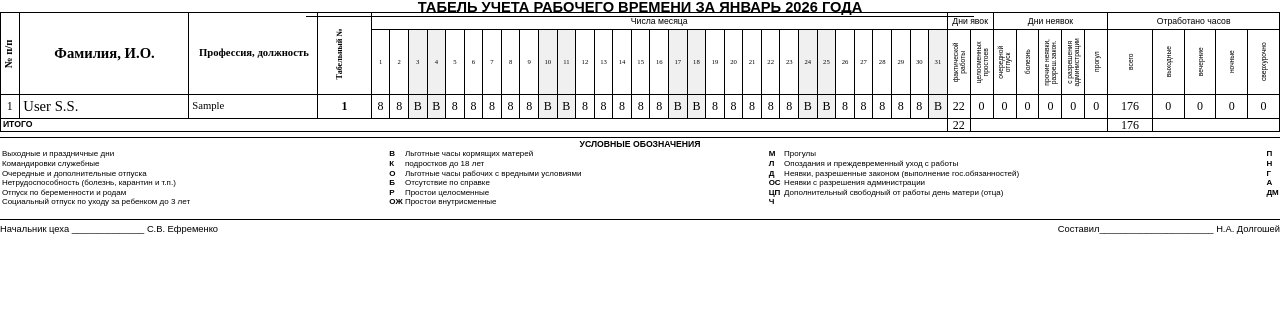
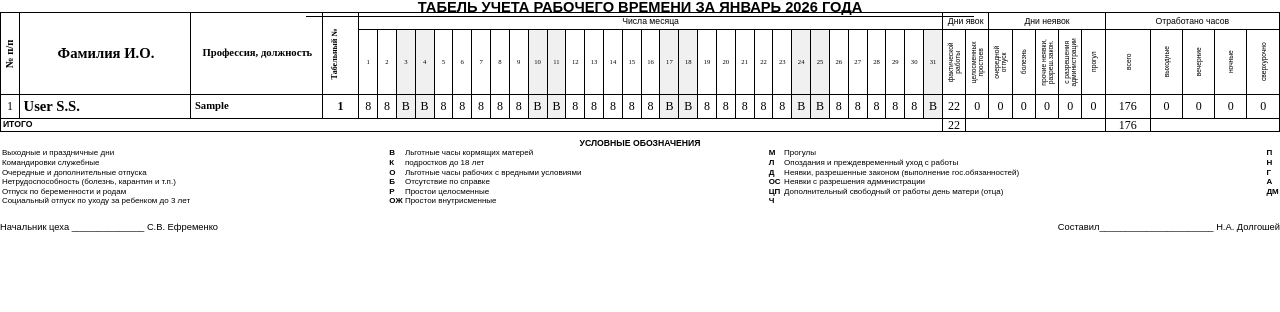
Before and after one commit to k1slee/worktime_tracking, a Django app: page /timesheet/print-monthly/ in a window 1280 px wide. Shown: the part 68-380 px from the top of the page. Run offline with Django 4.2, Linux system fonts and the light colour scheme; a user stored in the database is signed in; tables that the repository leaves empty hold one stand-in row (values such as "Sample post").

Commit message:
правки печатной формы

```diff
--- a/templates/timesheet/print_monthly_table.html
+++ b/templates/timesheet/print_monthly_table.html
@@ -156,8 +156,8 @@
 
     .col-employee-id {
         width: 8mm !important;
-        min-width: 12mm !important;
-        max-width: 12mm !important;
+        min-width: 8mm !important;
+        max-width: 8mm !important;
     }
 
     /* Колонки с днями - узкие */
@@ -338,7 +338,6 @@
     .legend {
         margin-top: 1.5mm;
         font-size: 6pt;
-        border-top: 0.5pt solid #000;
         padding-top: 0.5mm;
     }
 
@@ -377,7 +376,6 @@
         display: flex;
         justify-content: space-between;
         font-size: 7pt;
-        border-top: 0.5pt solid #000;
         padding-top: 1.5mm;
     }
 
@@ -501,7 +499,7 @@
                             <div style="transform: rotate(-90deg); transform-origin: center; font-size: 8pt; text-align: center; line-height: 1.1; white-space: nowrap; font-family: 'Times New Roman', serif;"><b>№ п/п</b></div>
                         </div>
                     </th>
-                    <th rowspan="3" class="col-name"style="font-family: 'Times New Roman', serif; font-size: 11pt;"><b>Фамилия, И.О.</b></th>
+                    <th rowspan="3" class="col-name"style="font-family: 'Times New Roman', serif; font-size: 11pt;"><b>Фамилия И.О.</b></th>
                     <th rowspan="3" class="col-position"style="font-family: 'Times New Roman', serif; font-size: 8pt;"><b>Профессия, должность</b></th>
                     <th rowspan="3" class="col-employee-id vertical-header"style="font-family: 'Times New Roman', serif; font-size: 7pt;"><div class="vertical-text"><b>Табельный №</b></div></th>
 
@@ -602,10 +600,10 @@
                         <div class="cell-content" style="font-family: 'Times New Roman', serif; font-size: 9pt;">{{ forloop.counter }}</div>
                     </td>
                     <td class="col-name">
-                        <div class="cell-content text-left" style="font-family: 'Times New Roman', serif; font-size: 11pt;">{{ row.formatted_fio|default:row.employee.full_name }}</div>
+                        <div class="cell-content text-left" style="font-family: 'Times New Roman', serif; font-size: 11pt; font-weight: bold;">{{ row.formatted_fio|default:row.employee.full_name }}</div>
                     </td>
                     <td class="col-position">
-                        <div class="cell-content text-left" style="font-family: 'Times New Roman', serif; font-size: 8pt;">{{ row.employee.position|default:"-" }}</div>
+                        <div class="cell-content text-left" style="font-family: 'Times New Roman', serif; font-size: 8pt; font-weight: bold;">{{ row.employee.position|default:"-" }}</div>
                     </td>
                     <td class="col-employee-id">
                         <div class="cell-content" style="font-family: 'Times New Roman', serif; font-size: 9pt;"><b>{{ row.employee.employee_id|default:row.employee.id }}</b></div>
```
